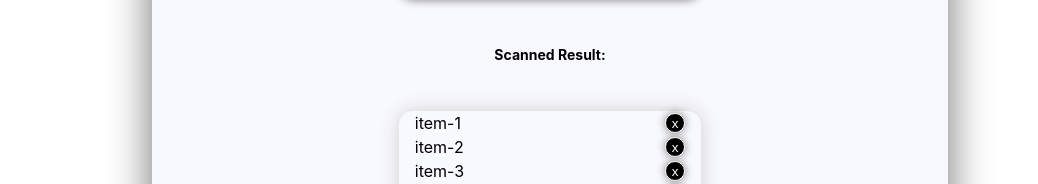
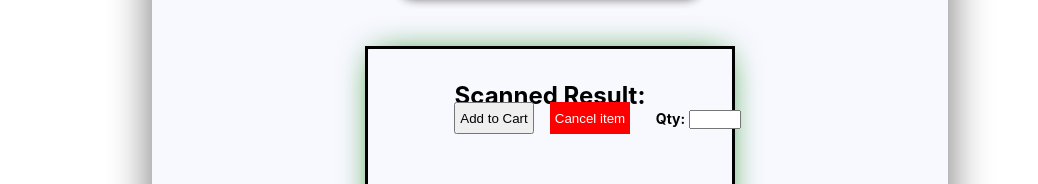
Before and after one commit to Sreejavastar/Wali, a React (Create React App) app: page /service1 in a window 1280 px wide. Shown: the part 594-778 px from the top of the page, without its empty margins (242-1280 px from the left). Built offline with nearby package versions, Linux system fonts and the light colour scheme.

Commit message:
Added dynamic scanned-result box

```diff
--- a/src/components/service.css
+++ b/src/components/service.css
@@ -16,7 +16,6 @@
     margin-right: 1rem;
   }
 } */
-
 
 .Navbar {
   display: flex;
@@ -275,7 +274,7 @@
   width: 20rem;
 }
 
-.scanned-result{
+.scanned-result {
   width: 49%;
   border: none;
   border-radius: 13px;
@@ -284,43 +283,44 @@
   color: black;
   font-weight: 700;
   text-align: center;
+  /* display: none; */
 }
 
-@media (min-width: 350px) and  (max-width: 600px){
+@media (min-width: 350px) and (max-width: 600px) {
   .parent1 {
     margin-left: 1rem;
     margin-right: 1rem;
   }
-  .options{
+  .options {
     display: none;
   }
-  .Navbar{
+  .Navbar {
     display: flex;
     justify-content: space-between;
     align-items: center;
   }
-  .logo-head{
+  .logo-head {
     display: flex;
     justify-content: center;
     align-items: center;
     gap: 10px;
     font-size: 12px;
   }
-  .content{
+  .content {
     width: 305px;
     margin-left: 0.15rem;
   }
-  .first-row{
+  .first-row {
     display: flex;
     flex-direction: column;
     gap: 10px;
   }
-  .btn-1{
+  .btn-1 {
     padding: 6px 8px;
     border-radius: 7px;
     font-size: 8px;
   }
-  .selection{
+  .selection {
     padding: 6px 8px;
     border-radius: 7px;
     font-size: 8px;
@@ -332,3 +332,42 @@
     width: 10rem;
   }
 }
+
+.scanned-box {
+  border-style: solid;
+  height: 15rem;
+}
+
+.quantity {
+  margin-top: -2rem;
+  margin-left: 18rem;
+  position: absolute;
+}
+.quantity-field {
+  margin-top: 2rem;
+  width: 3rem;
+}
+.scanned-result-heading {
+  margin-top: 2rem;
+  font-size: 1.5rem;
+}
+.final-results {
+  font-size: 0.9rem;
+}
+.add-to-cart {
+  position: absolute;
+  margin-left: -6rem;
+  margin-top: -0.5rem;
+  height: 2rem;
+  width: 5rem;
+}
+.cancel-item {
+  position: absolute;
+  margin-right: 1rem;
+  margin-top: -0.5rem;
+  height: 2rem;
+  width: 5rem;
+  background-color: red;
+  color: white;
+  border: none;
+}
--- a/src/components/service1.js
+++ b/src/components/service1.js
@@ -1,8 +1,7 @@
-import React, {Component} from "react";
+import React, {Component, useEffect, useState} from "react";
 import {Link} from "react-router-dom";
 import QrReader from "react-qr-scanner";
 import "./service.css";
-
 class QrContainer extends Component {
   constructor(props) {
     super(props);
@@ -27,6 +26,7 @@ class QrContainer extends Component {
   }
 
   render() {
+    // const scanned_result_display = useState(false);
     return (
       <div className="parent1">
         <div className="Navbar">
@@ -36,8 +36,8 @@ class QrContainer extends Component {
             {/* heading */}
             <h4>Walmart</h4>
           </div>
-          <div className="Hamburger" style={{ display: 'none' }}>
-          <div className="options1" style={{ display: 'none' }}>
+          <div className="Hamburger" style={{display: "none"}}>
+            <div className="options1" style={{display: "none"}}>
               <ul>
                 <li>
                   <Link to="#">Change your location</Link>
@@ -78,14 +78,35 @@ class QrContainer extends Component {
           </div>
           <div className="camera-scan">
             <QrReader
-              delay={1000}
               className="scanner"
               onError={this.handleError}
               onScan={this.handleScan}
             />
           </div>
-          <div className="scanned-result">
-            Scanned Result: {this.state.data && <p>{this.state.data.text}</p>}
+          <div
+            className="scanned-result"
+            // style={{
+            //   display:
+            //     this.state.data && this.state.data.text ? "block" : "none",
+            // }}
+          >
+            <div className="scanned-box">
+              <p className="scanned-result-heading">Scanned Result:</p>
+              <p className="final-results">
+                {this.state.data &&
+                  this.state.data.text.split("\n").map((line, index) => (
+                    <span key={index}>
+                      {line}
+                      <br />
+                    </span>
+                  ))}
+              </p>
+              <div className="quantity">
+                Qty: <input className="quantity-field" type="number" />
+              </div>
+              <button className="add-to-cart">Add to Cart</button>
+              <button className="cancel-item">Cancel item</button>
+            </div>
           </div>
 
           <div className="list">
```
Lines whose indentation alone changed are shown as unchanged.
